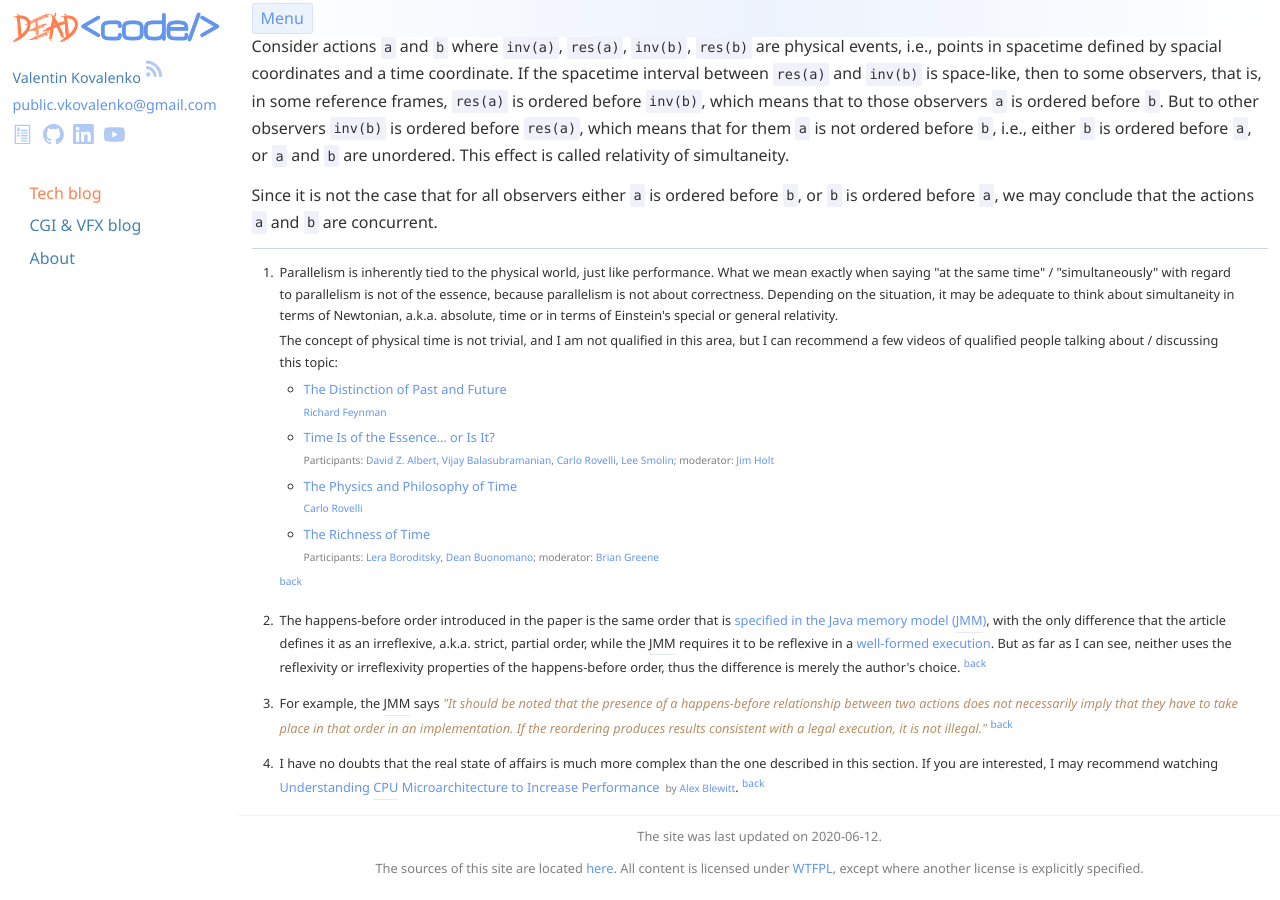
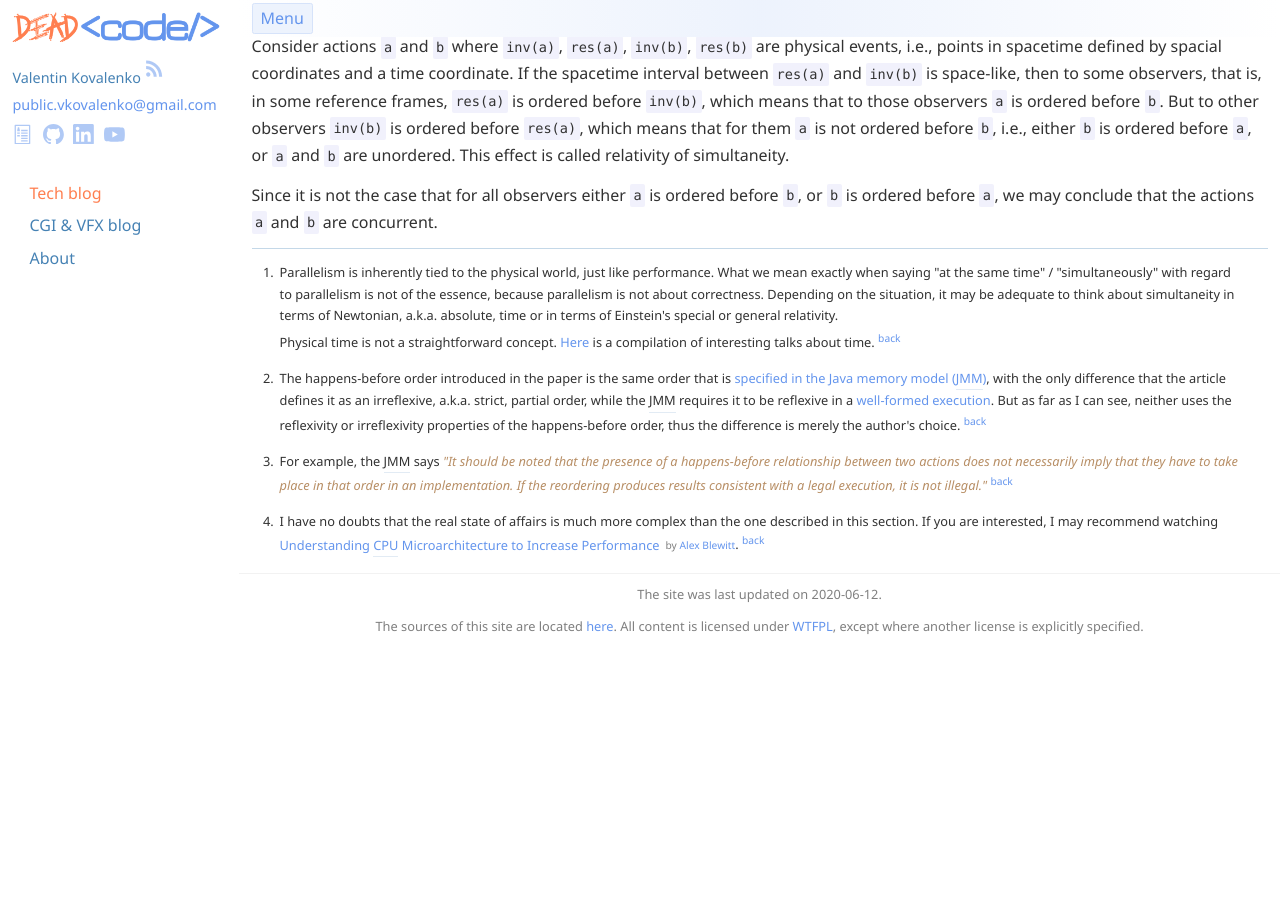
Before and after one commit to stIncMale/stincmale.github.io, a Jekyll site: the page built from _posts/2020-05-17-parallelism-vs-concurrency.markdown, in a window 1280 px wide and 900 px high, scrolled down 2958 px. Built offline with Jekyll 4.4.1, drawn with Linux system fonts in a browser that asks for light colours; after the commit the page ends 3615 px from its top, so only the background shows below that.

Commit message:
Update blog/now-immediate and blog/parallelism-vs-concurrency

```diff
--- a/_posts/2020-05-17-parallelism-vs-concurrency.markdown
+++ b/_posts/2020-05-17-parallelism-vs-concurrency.markdown
@@ -33,8 +33,6 @@ custom_description: Parallelism &mdash; a term referring to techniques used to s
 {:data-title="Reduced Instruction Set Computer"}
 *[JMM]:
 {:data-title="Java Memory Model"}
-
-[Carlo Rovelli]: <http://www.cpt.univ-mrs.fr/~rovelli/>
 
 I know there are many materials about this topic on the Internet,
 e.g., I like this [Haskel wiki page](https://wiki.haskell.org/Parallelism_vs._Concurrency)
@@ -152,16 +150,8 @@ we may conclude that the actions `a` and `b` are concurrent.
     Depending on the situation, it may be adequate to think about simultaneity in terms of Newtonian, a.k.a. absolute, time
     or in terms of Einstein's special or general relativity.
 
-    The concept of physical time is not trivial, and I am not qualified in this area,
-    but I can recommend a few videos of qualified people talking about / discussing this topic:
-    * [The Distinction of Past and Future](https://youtu.be/VU0mpPm9U-4)\\
-      <span class="insignificant">[Richard Feynman](https://en.wikipedia.org/wiki/Richard_Feynman)</span>
-    * [Time Is of the Essence… or Is It?](https://youtu.be/N-NTXoYTvao)\\
-      <span class="insignificant">Participants: [David Z. Albert](https://en.wikipedia.org/wiki/David_Albert), [Vijay Balasubramanian](https://www.sas.upenn.edu/~vbalasub/Home.html), [Carlo Rovelli], [Lee Smolin](http://leesmolin.com/); moderator: [Jim Holt](https://en.wikipedia.org/wiki/Jim_Holt_(philosopher))</span>
-    * [The Physics and Philosophy of Time](https://youtu.be/-6rWqJhDv7M)\\
-      <span class="insignificant">[Carlo Rovelli]</span>
-    * [The Richness of Time](https://youtu.be/1FJWvEbeBps)\\
-      <span class="insignificant">Participants: [Lera Boroditsky](http://lera.ucsd.edu/), [Dean Buonomano](https://en.wikipedia.org/wiki/Dean_Buonomano); moderator: [Brian Greene](http://www.briangreene.org/)</span>
+    Physical time is not a straightforward concept.
+    [Here]({% post_url 2013-08-01-now-immediate %}#fn:1) is a compilation of interesting talks about time.
 
 [^2]: The happens-before order introduced in the paper is the same order that is [specified in the Java memory model (JMM)](https://docs.oracle.com/javase/specs/jls/se14/html/jls-17.html#jls-17.4.5),
     with the only difference that the article defines it as an irreflexive, a.k.a. strict, partial order, while the JMM requires it to be reflexive
```
Also changed, not shown: other parts of _posts/2020-05-17-parallelism-vs-concurrency.markdown (+1 -1 lines), _posts/2013-08-01-now-immediate.markdown (+37 -18 lines).
